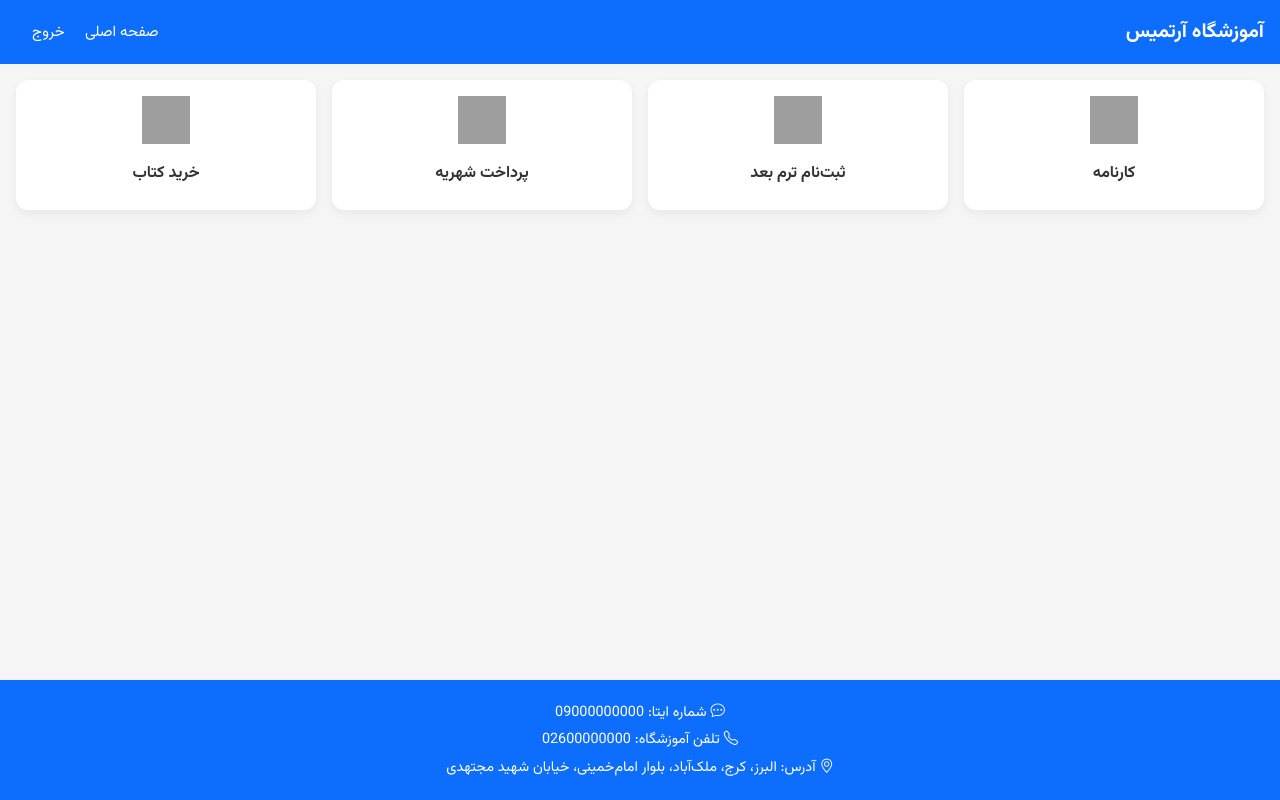
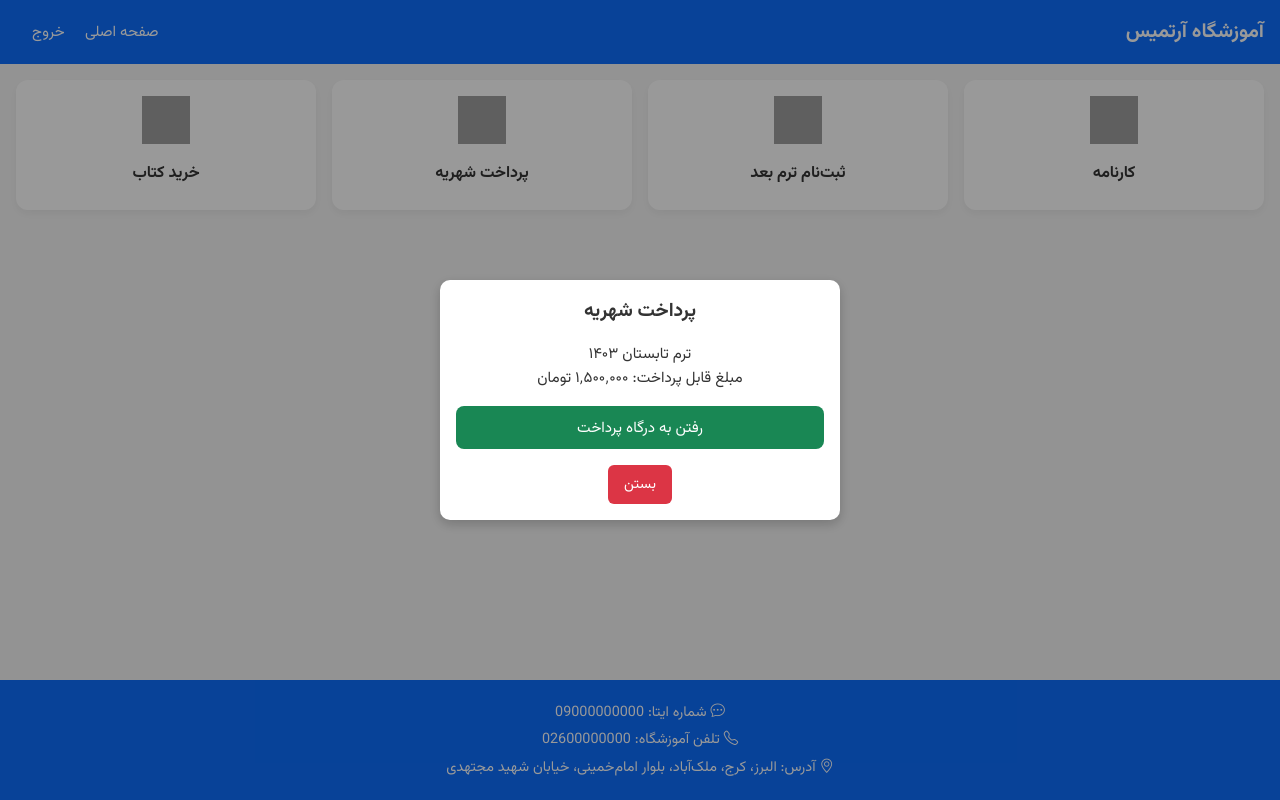
Before and after one commit to ilia-nk/Artemis-Institute, a plain HTML site: page StudentProfile/index.html in a window 1280 px wide. Both pictures are taken after a click on the element "پرداخت شهریه". Drawn offline with nearby package versions, Linux system fonts and the light colour scheme; grey boxes are pictures that could not be loaded.

Commit message:
Implemented Payment Pop-up

```diff
--- a/StudentProfile/index.html
+++ b/StudentProfile/index.html
@@ -26,7 +26,7 @@
       <img src="https://img.icons8.com/ios-filled/50/000000/planner.png" alt="ثبت‌نام">
       <p>ثبت‌نام ترم بعد</p>
     </div>
-    <div class="card">
+    <div class="card" id="paymentBtn">
       <img src="https://img.icons8.com/ios-filled/50/000000/bank-card-back-side.png" alt="شهریه">
       <p>پرداخت شهریه</p>
     </div>
@@ -47,6 +47,15 @@
     </div>
   </div>
 
+  <div class="modal-overlay" id="paymentModal">
+    <div class="modal">
+      <h3>پرداخت شهریه</h3>
+      <p>ترم تابستان ۱۴۰۳<br>مبلغ قابل پرداخت: ۱٬۵۰۰٬۰۰۰ تومان</p>
+      <a href="https://example.com/payment-gateway" class="payment-link" target="_blank">رفتن به درگاه پرداخت</a>
+      <button class="close-btn" id="closePaymentModal">بستن</button>
+    </div>
+  </div>
+
   <footer>
     <a href="#"><p><i class="bi bi-chat-dots"></i> شماره ایتا:  09000000000</p></a>
     <a href="#"><p><i class="bi bi-telephone"></i> تلفن آموزشگاه: 02600000000</p></a>
--- a/StudentProfile/main.js
+++ b/StudentProfile/main.js
@@ -15,3 +15,21 @@ const modal = document.getElementById("reportModal");
         modal.style.display = "none";
       }
     });
+
+    const paymentModal = document.getElementById("paymentModal");
+    const paymentBtn = document.getElementById("paymentBtn");
+    const closePayment = document.getElementById("closePaymentModal");
+
+    paymentBtn.addEventListener("click", () => {
+      paymentModal.style.display = "flex";
+    });
+
+    closePayment.addEventListener("click", () => {
+      paymentModal.style.display = "none";
+    });
+
+    window.addEventListener("click", (e) => {
+      if (e.target === paymentModal) {
+        paymentModal.style.display = "none";
+      }
+    });
--- a/StudentProfile/style.css
+++ b/StudentProfile/style.css
@@ -143,6 +143,27 @@
         color: #dc3545;
     }
 
+    .modal p {
+      text-align: center;
+      margin-bottom: 1rem;
+      font-size: 0.95rem;
+    }
+
+    .modal .payment-link {
+      display: block;
+      text-align: center;
+      background-color: #198754;
+      color: white;
+      padding: 0.6rem 1rem;
+      text-decoration: none;
+      border-radius: 8px;
+      font-size: 0.95rem;
+    }
+
+    .payment-link:hover {
+      background-color: #146b43;
+    }
+
     .close-btn {
       display: block;
       margin: 1rem auto 0;
```
